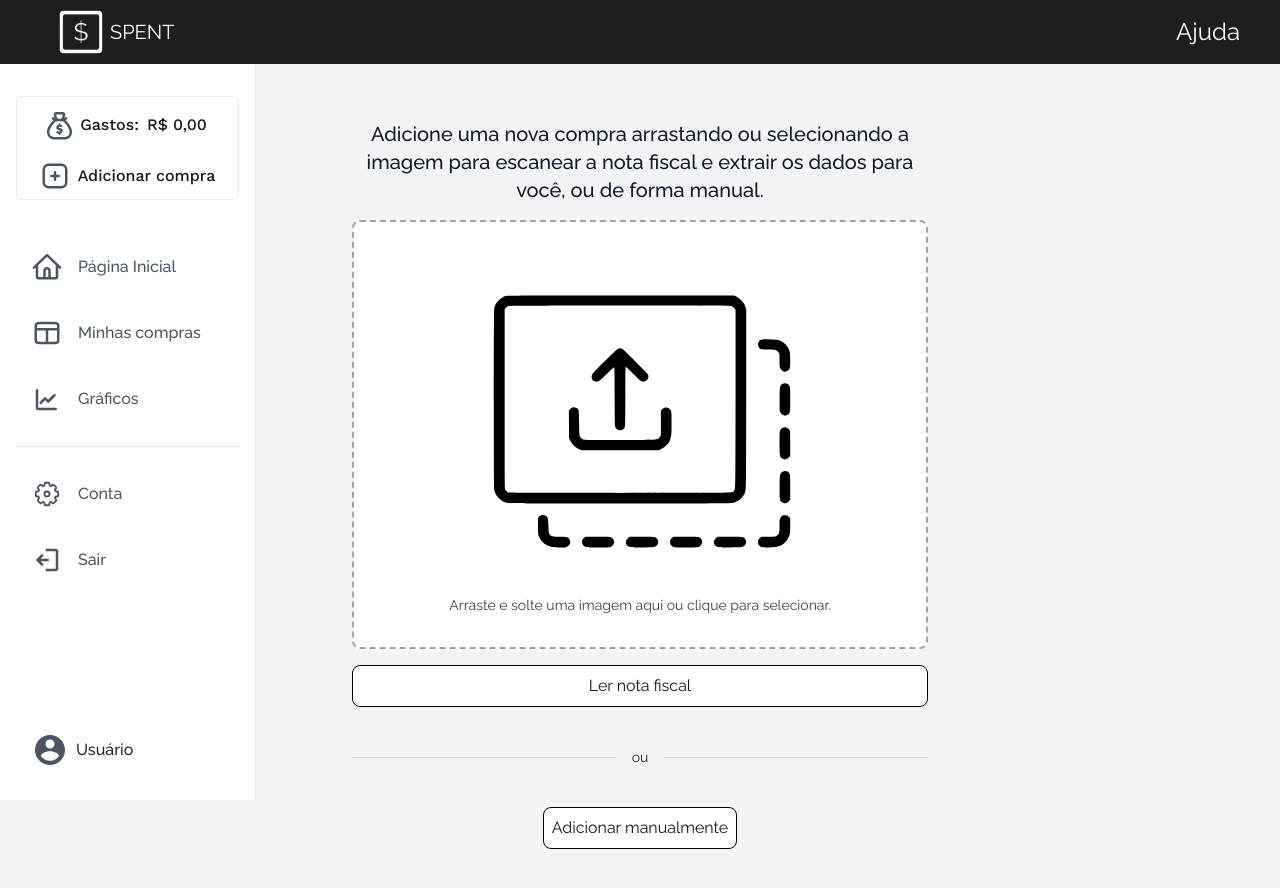
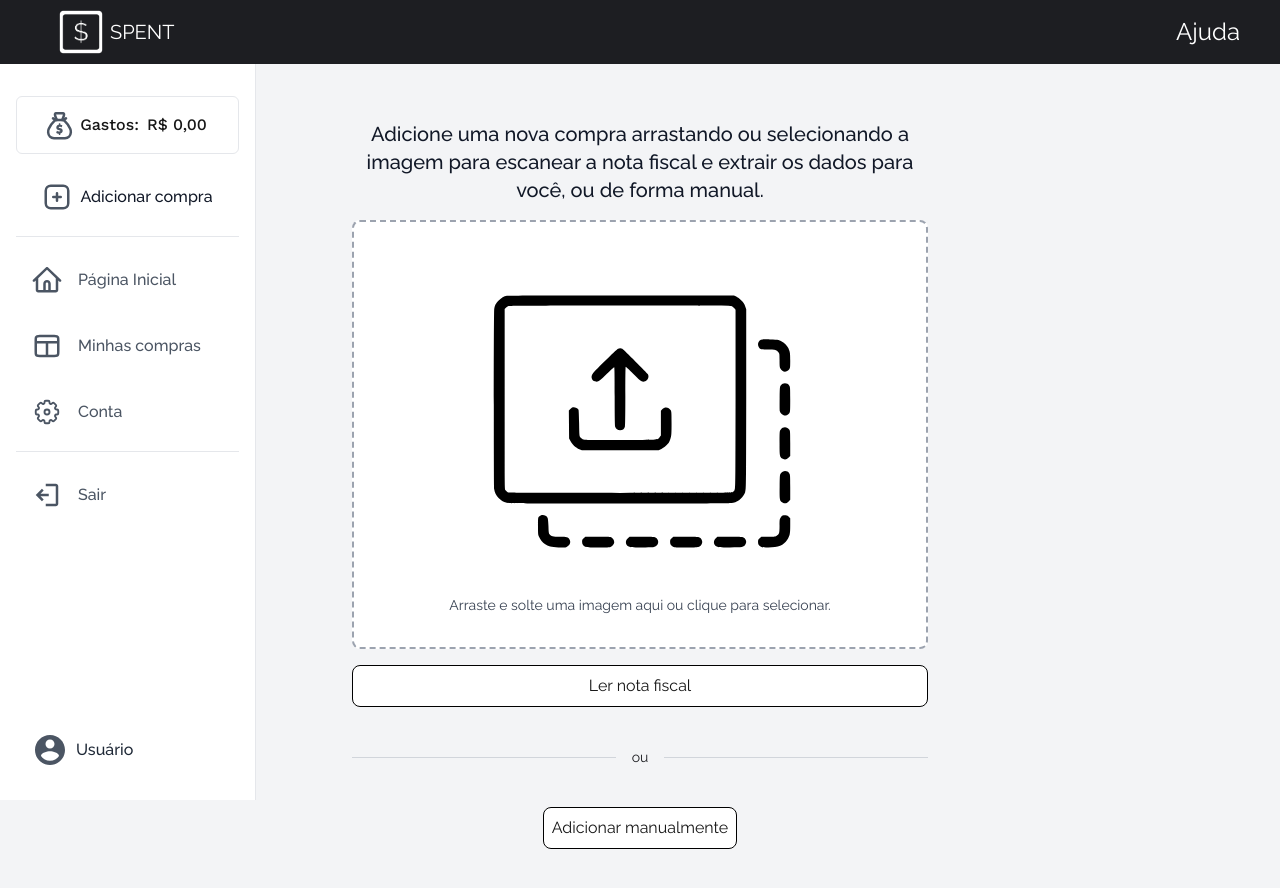
Before and after one commit to ArthurMueller31/spent-next, a Next.js app: page /adicionar in a window 1280 px wide. Shown: the top 888 px of the page. Built offline with nearby package versions, Linux system fonts and the light colour scheme; no server answers; the database is empty; sample sign-in values are in the browser's storage; a web font is replaced by a local one.

Commit message:
Sidebar design adjustments

```diff
--- a/src/app/_components/Navigation/Sidebar/Sidebar.tsx
+++ b/src/app/_components/Navigation/Sidebar/Sidebar.tsx
@@ -18,8 +18,7 @@ const navItems = [
     href: "/minhas-compras",
     label: "Minhas compras",
     icon: "/icons/sidebar-table.svg"
-  },
-  { href: "/graficos", label: "Gráficos", icon: "/icons/sidebar-graph.svg" }
+  }
 ];
 
 export default function Sidebar() {
@@ -98,20 +97,6 @@ export default function Sidebar() {
               </p>
             </span>
           </div>
-          <div className="flex flex-row m-2 font-medium justify-center items-center">
-            <span className="flex flex-row items-center justify-center w-auto bg-white dark:bg-gray-900 dark:text-gray-300 dark:border-gray-600 ">
-              <Image
-                className="mr-1"
-                src={"/icons/sidebar-add.svg"}
-                alt="home-icon"
-                width={30}
-                height={30}
-              />
-              <button onClick={handleModalToggle} className="ml-1">
-                Adicionar compra
-              </button>
-            </span>
-          </div>
 
           {isModalVisible && (
             <AddProductsModal
@@ -121,7 +106,27 @@ export default function Sidebar() {
           )}
         </div>
 
-        <div className="flex flex-col justify-between flex-1 mt-6">
+        <div className="">
+          <span className="flex items-center justify-center px-4 py-2 mt-5 text-gray-900 font-medium hover:bg-gray-100 transition-colors duration-300 transform rounded-md  ">
+            <button
+              onClick={handleModalToggle}
+              className="flex flex-row items-center "
+            >
+              <Image
+                className="mr-2"
+                src={"/icons/sidebar-add.svg"}
+                alt="home-icon"
+                width={30}
+                height={30}
+              />
+              Adicionar compra
+            </button>
+          </span>
+        </div>
+
+        <hr className="mt-4 border-gray-200 dark:border-gray-600" />
+
+        <div className="flex flex-col justify-between flex-1">
           <nav>
             {navItems.map(({ href, label, icon }) => (
               <Link
@@ -143,8 +148,6 @@ export default function Sidebar() {
               </Link>
             ))}
 
-            <hr className="my-6 border-gray-200 dark:border-gray-600" />
-
             <Link
               key={"/conta"}
               href={"conta"}
@@ -162,6 +165,8 @@ export default function Sidebar() {
               />
               <span className="mx-4 font-medium">Conta</span>
             </Link>
+
+            <hr className="mt-4 border-gray-200 dark:border-gray-600" />
 
             <button
               className="flex items-center px-4 py-2 mt-5 w-full text-gray-600 transition-colors duration-300 transform rounded-md dark:text-gray-400 hover:bg-gray-100 dark:hover:bg-gray-800 dark:hover:text-gray-200 hover:text-gray-700"
```
